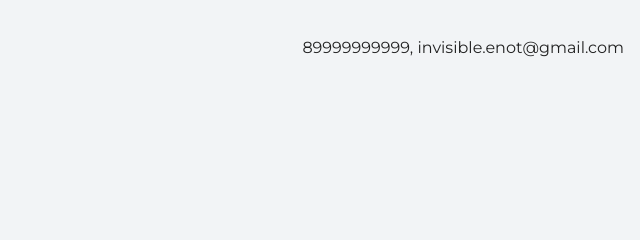
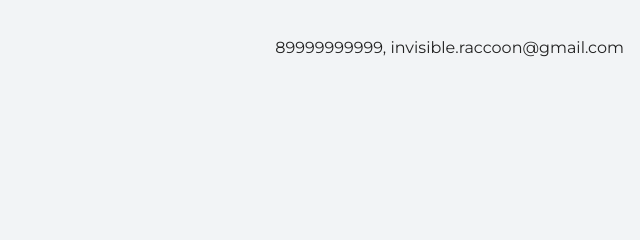
Before and after one commit to ElvinaZykrina/my.site, a plain HTML site: page index.html in a window 1280 px wide. Shown: the top 240 px of the page, 640-1280 px from the left. Drawn offline with nearby package versions, Linux system fonts and the light colour scheme.

Commit message:
Update index.html

```diff
--- a/index.html
+++ b/index.html
@@ -10,7 +10,7 @@
   <body>
     <header class="page-header">
   <div class="container">
-    89999999999, invisible.enot@gmail.com
+    89999999999, invisible.raccoon@gmail.com
   </div>
 </header>
 
```
